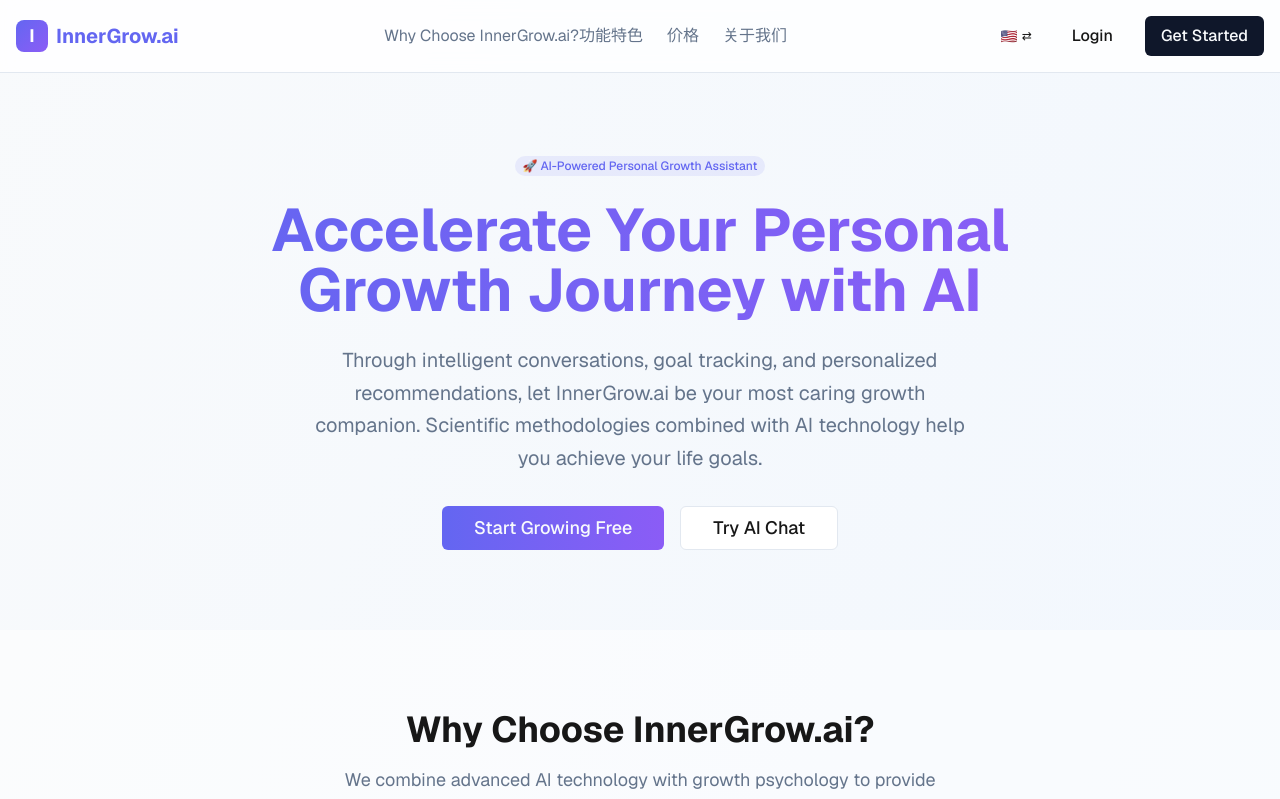
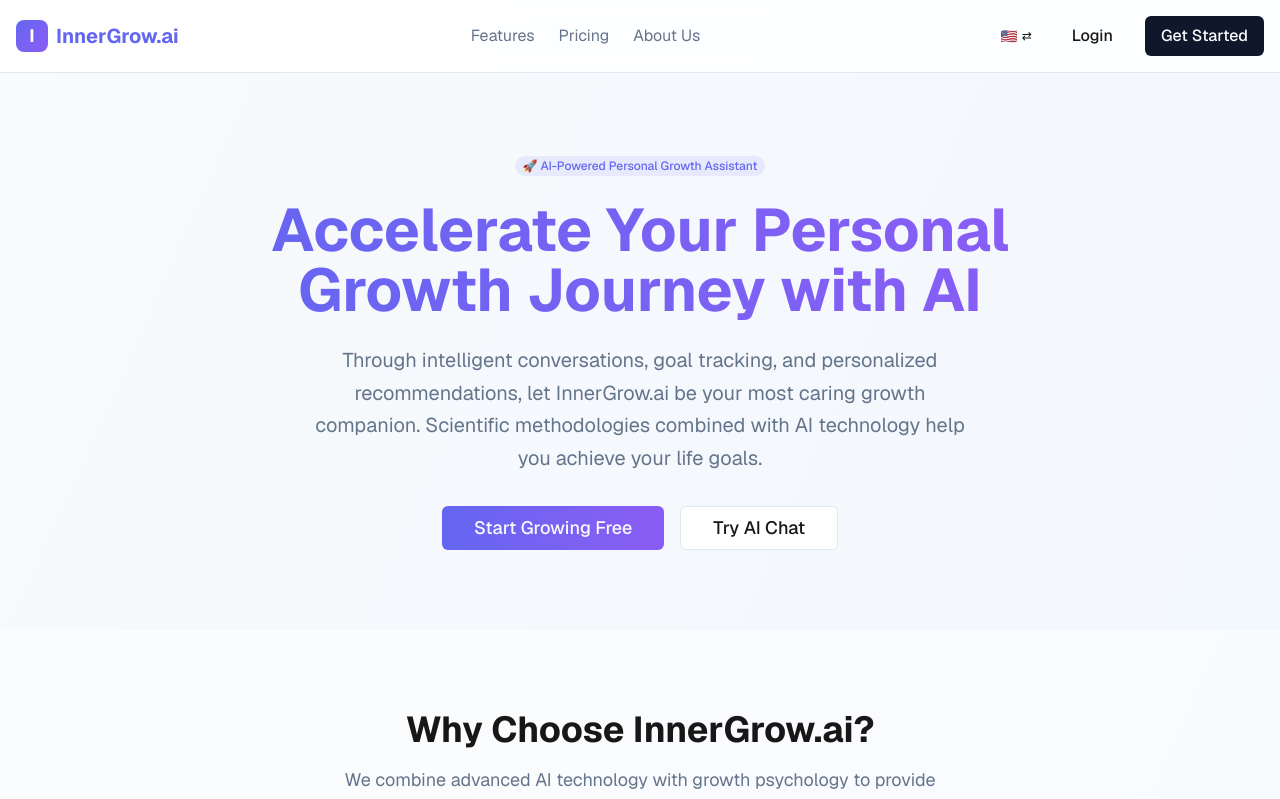
Before and after one commit to aaronlou/innergrow.ai, a Next.js app in the folder frontend/: page / in a window 1280 px wide. Shown: the top 799 px of the page. Built offline with nearby package versions, Linux system fonts and the light colour scheme.

Commit message:
fix i18n issue

```diff
--- a/frontend/src/app/page.tsx
+++ b/frontend/src/app/page.tsx
@@ -19,9 +19,9 @@
               <span className="text-xl font-bold text-brand-primary">InnerGrow.ai</span>
             </div>
             <div className="hidden md:flex items-center space-x-6">
-              <a href="#features" className="text-muted-foreground hover:text-foreground">{t('home.features.title').split('为')[0]}功能特色</a>
-              <a href="#pricing" className="text-muted-foreground hover:text-foreground">价格</a>
-              <a href="#about" className="text-muted-foreground hover:text-foreground">关于我们</a>
+              <a href="#features" className="text-muted-foreground hover:text-foreground">{t('nav.features')}</a>
+              <a href="#pricing" className="text-muted-foreground hover:text-foreground">{t('nav.pricing')}</a>
+              <a href="#about" className="text-muted-foreground hover:text-foreground">{t('nav.about')}</a>
             </div>
             <div className="flex items-center space-x-4">
               {/* 语言切换 */}
@@ -33,7 +33,7 @@
                 <Button variant="ghost">{t('common.login')}</Button>
               </Link>
               <Link href="/auth/register">
-                <Button>{language === 'zh' ? '开始使用' : 'Get Started'}</Button>
+                <Button>{t('home.hero.getStarted')}</Button>
               </Link>
             </div>
           </div>
--- a/frontend/src/locales/en.ts
+++ b/frontend/src/locales/en.ts
@@ -40,6 +40,9 @@
   'nav.myBooks': 'My Books',
   'nav.orders': 'Orders',
   'nav.profile': 'Profile',
+  'nav.features': 'Features',
+  'nav.pricing': 'Pricing',
+  'nav.about': 'About Us',
 
   // Homepage
   'home.title': 'InnerGrow.ai - AI-Powered Personal Growth Assistant',
@@ -50,6 +53,7 @@
   'home.hero.subtitle': 'Through intelligent conversations, goal tracking, and personalized recommendations, let InnerGrow.ai be your most caring growth companion. Scientific methodologies combined with AI technology help you achieve your life goals.',
   'home.hero.startButton': 'Start Growing Free',
   'home.hero.tryButton': 'Try AI Chat',
+  'home.hero.getStarted': 'Get Started',
 
   'home.features.title': 'Why Choose InnerGrow.ai?',
   'home.features.subtitle': 'We combine advanced AI technology with growth psychology to provide scientific, personalized growth solutions.',
--- a/frontend/src/locales/zh.ts
+++ b/frontend/src/locales/zh.ts
@@ -40,6 +40,9 @@
   'nav.myBooks': '我的书架',
   'nav.orders': '订单管理',
   'nav.profile': '个人档案',
+  'nav.features': '功能特色',
+  'nav.pricing': '价格',
+  'nav.about': '关于我们',
 
   // 首页
   'home.title': 'InnerGrow.ai - AI 驱动的个人成长助手',
@@ -50,6 +53,7 @@
   'home.hero.subtitle': '通过智能对话、目标追踪和个性化建议，让 InnerGrow.ai 成为您最贴心的成长伙伴。科学的方法论结合 AI 技术，助您实现人生目标。',
   'home.hero.startButton': '免费开始成长',
   'home.hero.tryButton': '体验 AI 对话',
+  'home.hero.getStarted': '开始使用',
 
   'home.features.title': '为什么选择 InnerGrow.ai？',
   'home.features.subtitle': '我们将先进的 AI 技术与成长心理学相结合，为您提供科学、个性化的成长方案。',
```
